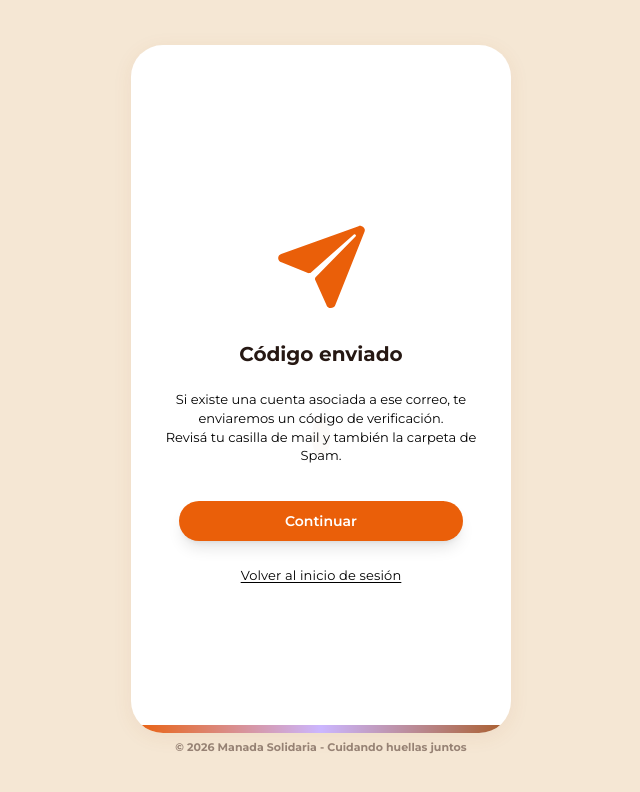
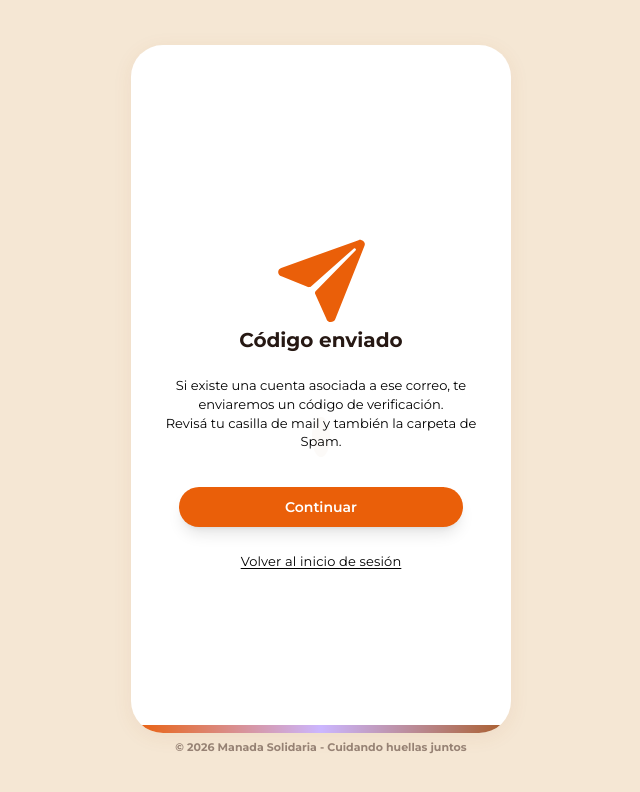
Before and after one commit to Equipo-Nexo/manada-solidaria-frontend, a React (Vite) app: page /recuperar-contrasena/codigo-enviado in a window 1280 px wide. Shown: the top 792 px of the page, without its empty margins (319-959 px from the left). Built offline with nearby package versions, Linux system fonts and the light colour scheme; no server answers.

Commit message:
[FTR][MS-183] Remove icon

```diff
--- a/src/App.tsx
+++ b/src/App.tsx
@@ -12,7 +12,7 @@ import {
   InstallButton,
 } from "@components/index.ts";
 import Login from "./auth/pages/login/Login";
-import PasswordRecoveryRequest from "./auth/pages/password_recovery/password_recovery_request/PasswordRecoveryRequest";
+import PasswordRecoveryEmail from "./auth/pages/password_recovery/password_recovery_request/PasswordRecoveryEmail";
 import PasswordRecoveryCodeSent from "./auth/pages/password_recovery/password_recovery_request/PasswordRecoveryCodeSent";
 import PublishFundraising from "./fundraisings/pages/create_fundraising_campaign/PublishFundraising";
 import Register from "./auth/pages/register/Register";
@@ -111,7 +111,7 @@ function App() {
             <Route path="/registro" element={<Register />} />
             <Route
               path="/recuperar-contrasena"
-              element={<PasswordRecoveryRequest />}
+              element={<PasswordRecoveryEmail />}
             />
             <Route
               path="/recuperar-contrasena/codigo-enviado"
--- a/src/auth/pages/password_recovery/password_recovery_request/PasswordRecoveryCodeSent.styles.ts
+++ b/src/auth/pages/password_recovery/password_recovery_request/PasswordRecoveryCodeSent.styles.ts
@@ -1,12 +1,13 @@
-import styled from 'styled-components'
-import * as Recovery from './PasswordRecoveryRequest.styles'
+import styled from "styled-components";
+import * as Recovery from "./PasswordRecoveryEmail.styles";
+import { PaperPlane } from "@/common/icons/PaperPlane";
 
-export const Page = Recovery.Page
-export const Panel = Recovery.Panel
-export const Footer = Recovery.Footer
-export const Title = Recovery.Title
-export const Description = Recovery.Description
-export const BackLink = Recovery.BackLink
+export const Page = Recovery.Page;
+export const Panel = Recovery.Panel;
+export const Footer = Recovery.Footer;
+export const Title = Recovery.Title;
+export const Description = Recovery.Description;
+export const BackLink = Recovery.BackLink;
 
 export const Content = styled.div`
   width: 100%;
@@ -18,19 +19,12 @@ export const Content = styled.div`
   @media (max-height: 720px) {
     padding-top: 16px;
   }
-`
-
-export const PaperPlane = styled.img`
-  display: block;
+`;
+export const PlaneIcon = styled(PaperPlane)`
+  color: ${({ theme }) => theme.colors.brand};
   width: 99px;
   height: 94px;
-  flex-shrink: 0;
-  margin-bottom: 28px;
-
-  @media (max-height: 650px) {
-    margin-bottom: 20px;
-  }
-`
+`;
 
 export const Message = styled.div`
   width: min(100%, 324px);
@@ -40,7 +34,7 @@ export const Message = styled.div`
   @media (max-height: 720px) {
     margin-top: 16px;
   }
-`
+`;
 
 export const Actions = styled.div`
   width: min(100%, 284px);
@@ -53,8 +47,8 @@ export const Actions = styled.div`
     margin-top: 24px;
     gap: 8px;
   }
-`
+`;
 
 export const ContinueButton = styled(Recovery.SubmitButton)`
   width: 100%;
-`
+`;
--- a/src/auth/pages/password_recovery/password_recovery_request/PasswordRecoveryCodeSent.tsx
+++ b/src/auth/pages/password_recovery/password_recovery_request/PasswordRecoveryCodeSent.tsx
@@ -5,11 +5,7 @@ export default function PasswordRecoveryCodeSent() {
     <S.Page>
       <S.Panel aria-labelledby="code-sent-title">
         <S.Content>
-          <S.PaperPlane
-            src="/password-recovery-paper-plane.svg"
-            alt=""
-            aria-hidden="true"
-          />
+          <S.PlaneIcon aria-hidden="true" />
           <S.Title id="code-sent-title">Código enviado</S.Title>
           <S.Message>
             <S.Description>
--- /dev/null
+++ b/src/common/icons/PaperPlane.tsx
@@ -0,0 +1,18 @@
+import type { SVGProps } from "react";
+export const PaperPlane = (props: SVGProps<SVGSVGElement>) => {
+  return (
+    <svg
+      width="99"
+      height="94"
+      viewBox="0 0 99 94"
+      fill="none"
+      xmlns="http://www.w3.org/2000/svg"
+      {...props}
+    >
+      <path
+        d="M91.4589 7.16359C90.8262 6.56303 90.0242 6.14889 89.1495 5.97104C88.2747 5.7932 87.3644 5.85922 86.5282 6.16117L9.17868 33.9591H9.16321C8.27137 34.2848 7.50715 34.8639 6.97493 35.6175C6.44272 36.371 6.16846 37.2621 6.18961 38.1692C6.21077 39.0763 6.5263 39.955 7.09312 40.6854C7.65995 41.4158 8.45042 41.9623 9.35657 42.2502L9.43585 42.2741L35.9841 53.0382C36.5019 53.1874 37.0519 53.2051 37.5792 53.0894C38.1064 52.9738 38.5925 52.7288 38.9889 52.3791L81.5976 14.6818C81.7245 14.5612 81.8753 14.4656 82.0411 14.4003C82.207 14.3351 82.3848 14.3015 82.5644 14.3015C82.7439 14.3015 82.9217 14.3351 83.0876 14.4003C83.2535 14.4656 83.4042 14.5612 83.5312 14.6818C83.6581 14.8023 83.7588 14.9454 83.8275 15.1029C83.8963 15.2604 83.9316 15.4292 83.9316 15.5997C83.9316 15.7702 83.8963 15.939 83.8275 16.0965C83.7588 16.254 83.6581 16.3971 83.5312 16.5177L43.8267 56.9561C43.4584 57.3324 43.2004 57.794 43.0786 58.2946C42.9568 58.7952 42.9754 59.3174 43.1326 59.8091L54.4731 85.0312C54.4847 85.0679 54.4963 85.101 54.5099 85.1358C55.1286 86.8378 56.6948 88.0385 58.5878 88.1192H58.7812C59.7368 88.1244 60.672 87.8565 61.4651 87.3503C62.2582 86.8441 62.8726 86.1231 63.2284 85.2809L92.5011 11.8581C92.8236 11.0636 92.8969 10.1975 92.7119 9.36435C92.5269 8.53122 92.0917 7.76682 91.4589 7.16359Z"
+        fill="currentColor"
+      />
+    </svg>
+  );
+};
```
Also changed, not shown: src/auth/pages/password_recovery/password_recovery_request/PasswordRecoveryEmail.tsx (renamed from src/auth/pages/password_recovery/password_recovery_request/PasswordRecoveryRequest.tsx, +8 -4 lines), public/password-recovery-paper-plane.svg (deleted), src/auth/pages/password_recovery/password_recovery_request/PasswordRecoveryEmail.styles.ts (renamed from src/auth/pages/password_recovery/password_recovery_request/PasswordRecoveryRequest.styles.ts).
